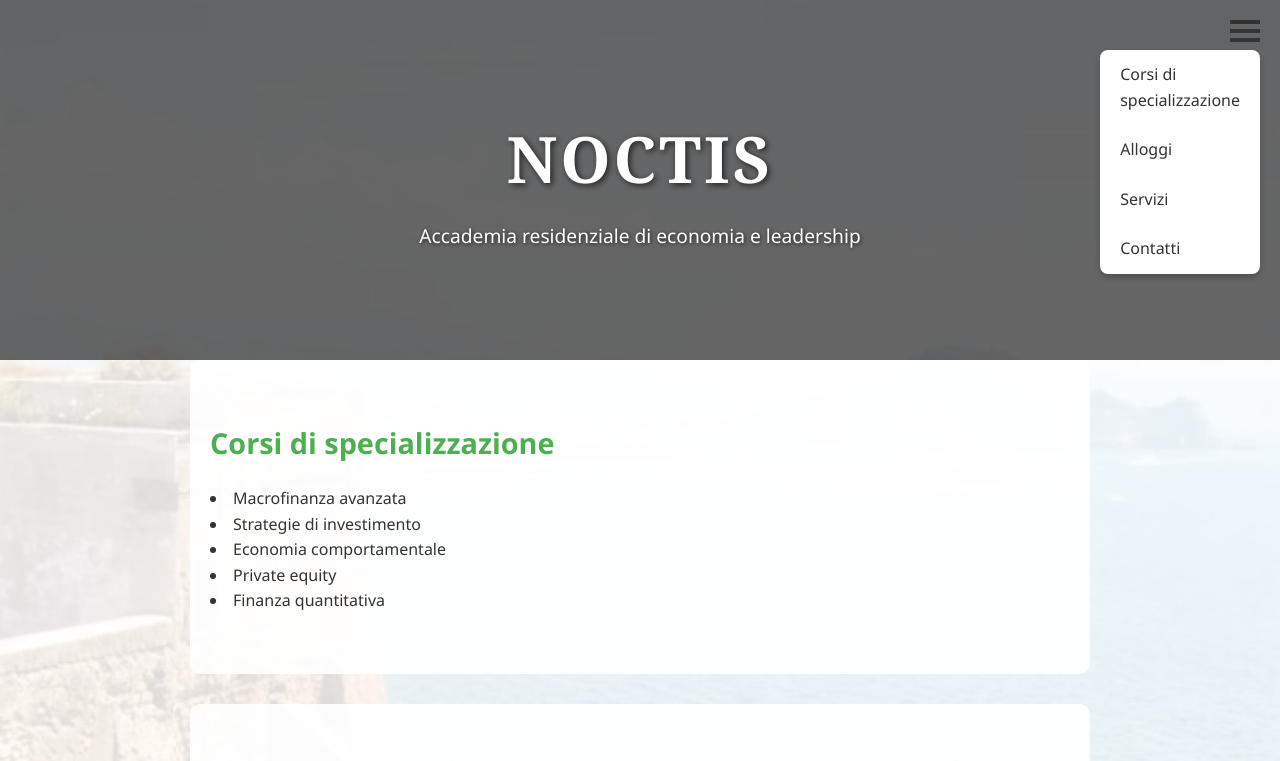
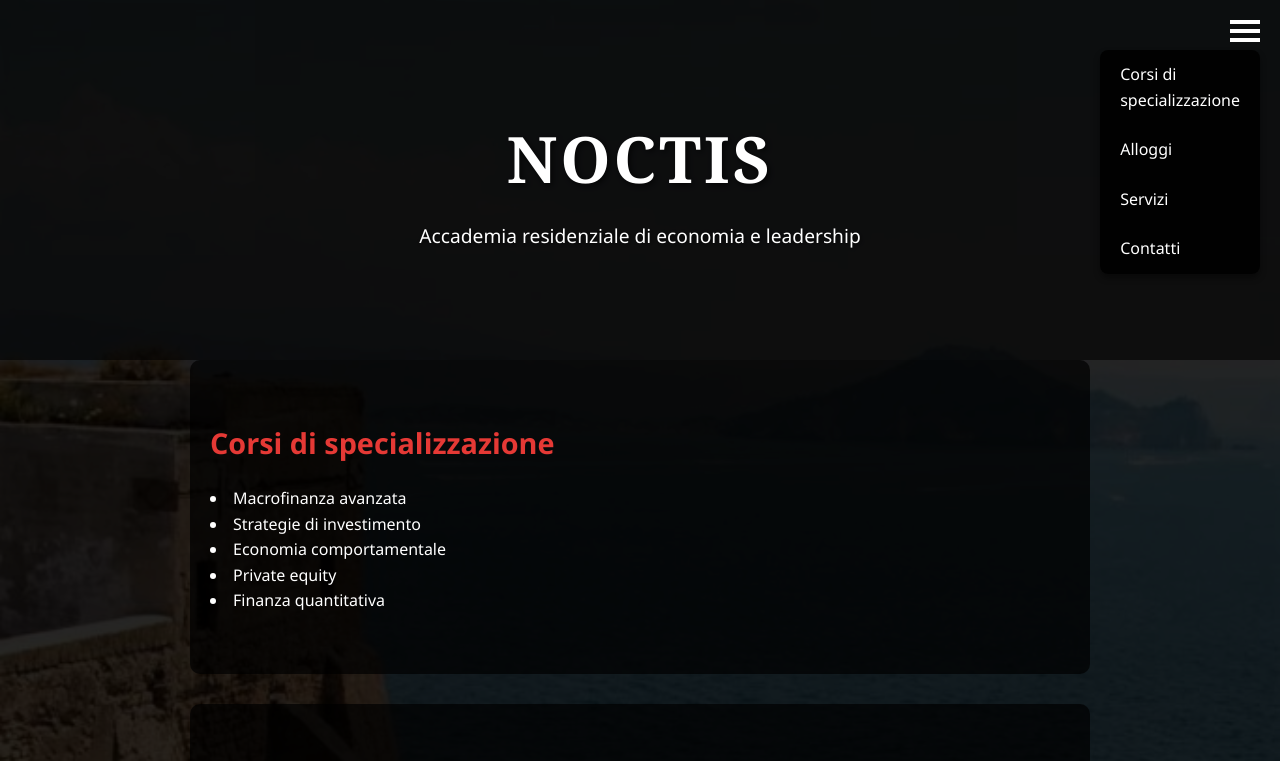
Before and after one commit to noctis-academy/noctis, a plain HTML site: page index.html in a window 1280 px wide. Both pictures are taken after a click on the element 1245 px from the left and 31 px from the top of the page. Shown: the top 761 px of the page. Drawn offline with Linux system fonts and the light colour scheme.

Commit message:
Update index.html

```diff
--- a/index.html
+++ b/index.html
@@ -11,16 +11,16 @@
     body {
       font-family: 'Segoe UI', Tahoma, Geneva, Verdana, sans-serif;
       line-height: 1.6;
-      color: #333;
-      background: url('background.jpg') center/cover no-repeat fixed; /* immagine di sfondo fissa */
+      color: #fff;
+      background: url('background.jpg') center/cover no-repeat fixed;
     }
 
-    /* Overlay per leggibilità */
+    /* Overlay */
     body::before {
       content: "";
       position: fixed;
       top: 0; left: 0; right: 0; bottom: 0;
-      background: rgba(255,255,255,0.85);
+      background: rgba(0,0,0,0.85);
       z-index: -1;
     }
 
@@ -41,7 +41,7 @@
     .bar {
       width: 30px;
       height: 4px;
-      background-color: #333;
+      background-color: #fff;
       margin: 5px 0;
       transition: 0.4s;
     }
@@ -51,9 +51,9 @@
       position: absolute;
       top: 50px;
       right: 20px;
-      background: white;
+      background: rgba(0,0,0,0.9);
       border-radius: 8px;
-      box-shadow: 0 4px 6px rgba(0,0,0,0.2);
+      box-shadow: 0 4px 6px rgba(0,0,0,0.4);
       overflow: hidden;
     }
 
@@ -61,15 +61,15 @@
       display: block;
       padding: 12px 20px;
       text-decoration: none;
-      color: #333;
+      color: #fff;
       transition: background 0.3s;
     }
 
     .menu a:hover {
-      background: #f4f4f4;
+      background: rgba(255,255,255,0.1);
     }
 
-    /* Hero section */
+    /* Hero */
     .hero {
       background: rgba(0,0,0,0.6);
       height: 45vh;
@@ -100,7 +100,7 @@
       padding: 60px 20px;
       max-width: 900px;
       margin: auto;
-      background: rgba(255,255,255,0.9);
+      background: rgba(0,0,0,0.7);
       border-radius: 10px;
       margin-bottom: 30px;
     }
@@ -108,27 +108,27 @@
     section h2 {
       font-size: 1.8em;
       margin-bottom: 20px;
-      color: #4CAF50;
+      color: #E53935; /* rosso */
     }
 
     ul {
       list-style: disc inside;
     }
 
-    /* Lista con spunta */
+    /* Checklist */
     .checklist {
       list-style: none;
     }
 
     .checklist li::before {
       content: "✔ ";
-      color: #4CAF50;
+      color: #E53935; /* rosso */
       font-weight: bold;
     }
 
     /* Footer */
     footer {
-      background: #333;
+      background: #111;
       color: white;
       text-align: center;
       padding: 30px 20px;
@@ -137,7 +137,7 @@
 </head>
 <body>
 
-  <!-- Navbar con hamburger -->
+  <!-- Navbar -->
   <div class="navbar">
     <div class="hamburger" onclick="toggleMenu()">
       <div class="bar"></div>
@@ -158,7 +158,7 @@
     <p>Accademia residenziale di economia e leadership</p>
   </div>
 
-  <!-- Sezione corsi -->
+  <!-- Corsi -->
   <section id="corsi">
     <h2>Corsi di specializzazione</h2>
     <ul>
@@ -170,7 +170,7 @@
     </ul>
   </section>
 
-  <!-- Sezione alloggi -->
+  <!-- Alloggi -->
   <section id="alloggi">
     <h2>Alloggi</h2>
     <ul>
@@ -180,7 +180,7 @@
     </ul>
   </section>
 
-  <!-- Sezione servizi -->
+  <!-- Servizi -->
   <section id="servizi">
     <h2>Servizi</h2>
     <ul class="checklist">
@@ -194,11 +194,11 @@
     </ul>
   </section>
 
-  <!-- Sezione contatti -->
+  <!-- Contatti -->
   <section id="contatti">
     <h2>Contatti</h2>
     <p><b>NOCTIS Accademia</b></p>
-    <p>Email: <a href="mailto:contatto@noctis.it">contatto@noctis.it</a></p>
+    <p>Email: <a href="mailto:contatto@noctis.it" style="color:#E53935;">contatto@noctis.it</a></p>
     <p>Telefono: +39 333 1234567</p>
   </section>
 
@@ -215,5 +215,3 @@
   </script>
 </body>
 </html>
-
-</html>
```
